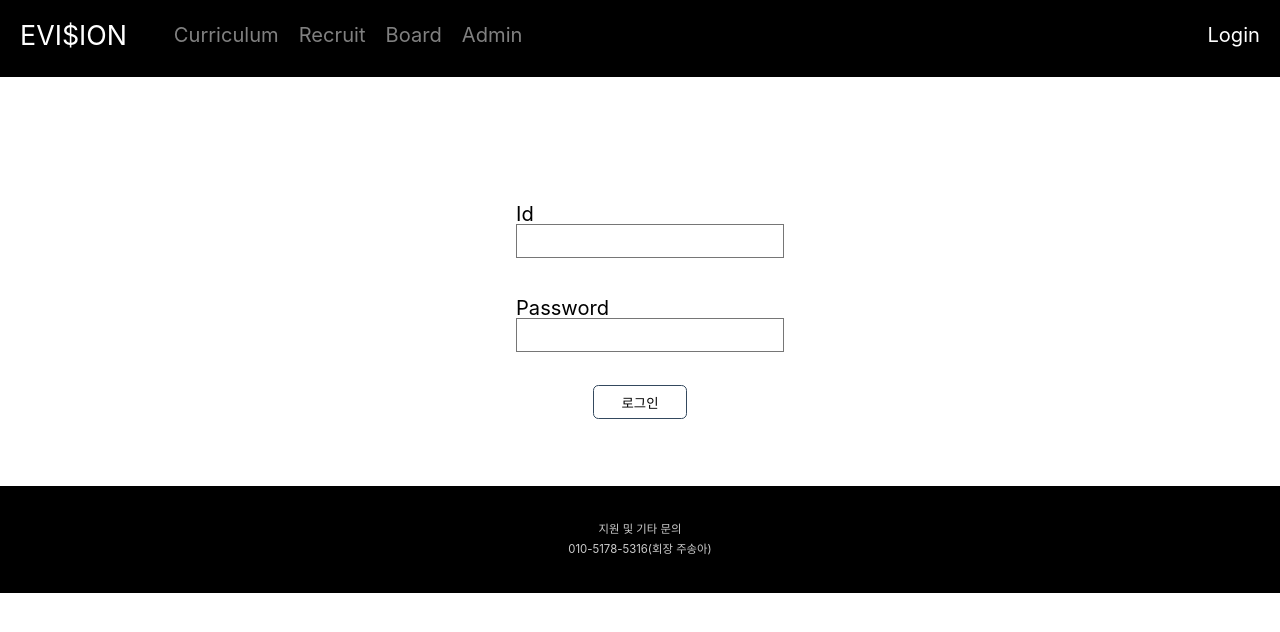
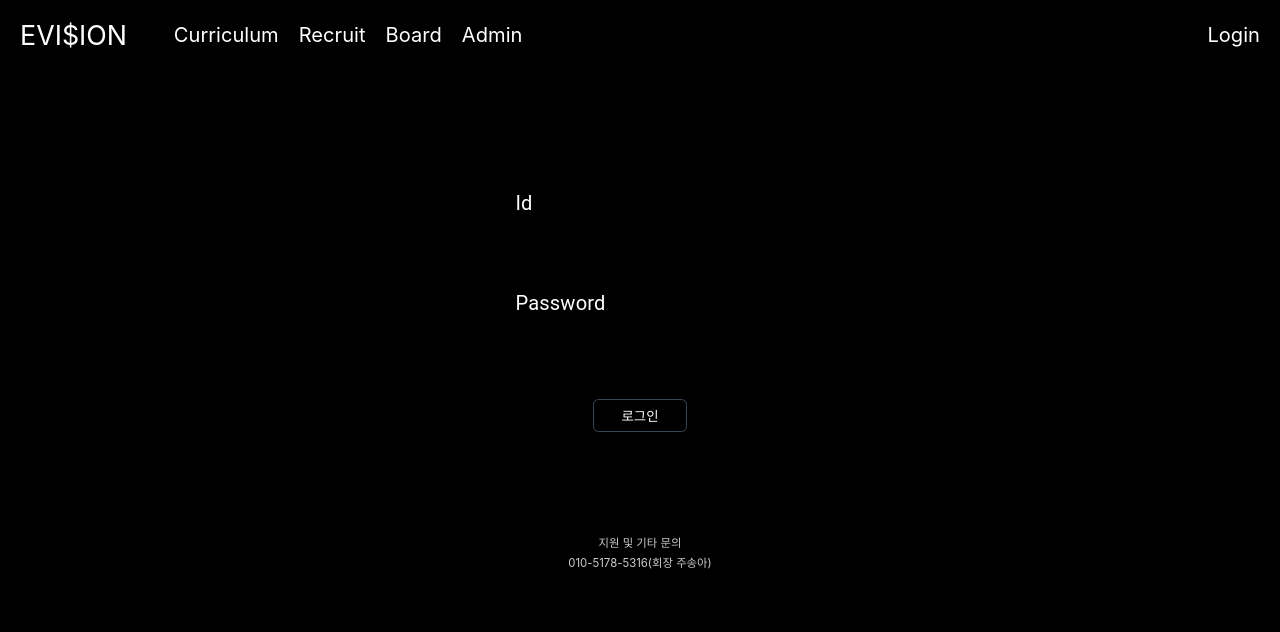
Before and after one commit to EVISION-EWHA/EVISION-website, a React (Create React App) app: page /login in a window 1280 px wide. Shown: the top 632 px of the page. Built offline with nearby package versions, Linux system fonts and the light colour scheme.

Commit message:
login input css 수정

```diff
--- a/src/pages/login/Login.jsx
+++ b/src/pages/login/Login.jsx
@@ -1,12 +1,23 @@
 import React, { useState } from "react";
 import axios from "axios";
 import Swal from "sweetalert2";
+import Box from "@mui/material/Box";
+import Input from "@mui/material/Input";
+import IconButton from "@mui/material/IconButton";
+import OutlinedInput from "@mui/material/OutlinedInput";
+import InputLabel from "@mui/material/InputLabel";
+import InputAdornment from "@mui/material/InputAdornment";
+import FormControl from "@mui/material/FormControl";
+import Visibility from "@mui/icons-material/Visibility";
+import DeleteIcon from "@mui/icons-material/Delete";
+import VisibilityOff from "@mui/icons-material/VisibilityOff";
 import { useNavigate } from "react-router-dom";
 import styled from "styled-components";
 
-function Login({ setIsLogin }) {
+function Login({}) {
   const [inputId, setInputId] = useState("");
   const [inputPw, setinputPw] = useState("");
+  const [isLogin, setIsLogin] = React.useState(false);
 
   const handleInputId = (e) => {
     setInputId(e.target.value);
@@ -44,7 +55,7 @@ function Login({ setIsLogin }) {
             setIsLogin(true);
             console.log("login 성공");
             alert("login 성공");
-            navigate("/");
+            navigate("/main");
           } else if (status === 0) {
             setIsLogin(false);
             console.log("login실패. 대기 상태");
@@ -80,6 +91,7 @@ function Login({ setIsLogin }) {
   };
 
   const hstyle = {
+    fontColor: "white",
     display: "flex",
     justifyContent: "center",
     alignItems: "center",
@@ -90,9 +102,17 @@ function Login({ setIsLogin }) {
     fontSize: "30px",
   };
 
+  const [showPassword, setShowPassword] = React.useState(false);
+
+  const handleClickShowPassword = () => setShowPassword((show) => !show);
+
+  const handleMouseDownPassword = (event) => {
+    event.preventDefault();
+  };
+
   return (
     <form style={hstyle} onSubmit={handleSubmit}>
-      <Stlabel>
+      {/* <Stlabel>
         Id
         <StInput
           type="text"
@@ -102,20 +122,69 @@ function Login({ setIsLogin }) {
           value={inputId}
           autoComplete="id"
         />
-      </Stlabel>
-      <Stlabel>
-        Password
-        <form>
-          <StInput
-            name="password"
-            type="password"
-            id="userPw"
-            value={inputPw}
-            onChange={handleInputPw}
-            autoComplete="new-password"
-          />
-        </form>
-      </Stlabel>
+      </Stlabel> */}
+      <FormControl
+        sx={{
+          p: 2,
+          width: "40rem",
+          height: "15rem",
+          backgroundColor: "black",
+        }}
+        variant="outlined"
+      >
+        <InputLabel
+          sx={{ fontSize: "3rem", color: "white" }}
+          htmlFor="outlined-adornment-password"
+        >
+          Id
+        </InputLabel>
+        <Input
+          type="text"
+          id="userId"
+          name="id"
+          onChange={handleInputId}
+          value={inputId}
+          sx={{
+            background: "transparent",
+            color: "white",
+            width: "40rem",
+            fontSize: "3rem",
+          }}
+          //autoComplete="new-password"
+          label="Id"
+        />
+      </FormControl>
+      <FormControl
+        sx={{
+          p: 2,
+          width: "40rem",
+          height: "15rem",
+          backgroundColor: "black",
+        }}
+        variant="outlined"
+      >
+        <InputLabel
+          sx={{ fontSize: "3rem", color: "white" }}
+          htmlFor="outlined-adornment-password"
+        >
+          Password
+        </InputLabel>
+        <Input
+          name="password"
+          id="userPw"
+          sx={{
+            background: "transparent",
+            color: "white",
+            width: "40rem",
+            fontSize: "3rem",
+          }}
+          value={inputPw}
+          //autoComplete="new-password"
+          onChange={handleInputPw}
+          type="password"
+          label="Password"
+        />
+      </FormControl>
       <br />
       <StLoginBtn type="submit" id="submit" onClick={onClickLogin}>
         로그인
@@ -137,6 +206,7 @@ const form = styled.form`
 `;
 
 const Stlabel = styled.label`
+  font-color: white;
   width: 40rem;
   margin: 4rem 0 2rem 1rem;
   padding: 0 0 0 1rem;
@@ -158,7 +228,7 @@ const StLoginBtn = styled.button`
   justify-content: center;
   float: left;
   align-items: center;
-  background-color: white;
+  color: white;
   font-size: 2rem;
   position: relative;
   box-sizing: border-box;
--- a/src/styles/globalStyle.js
+++ b/src/styles/globalStyle.js
@@ -3,8 +3,6 @@ import reset from "styled-reset";
 
 const GlobalStyle = createGlobalStyle`
   ${reset};
-  @import url('https://fonts.googleapis.com/css2?family=Gowun+Batang&display=swap');
-
   html,
   body {
     width: 100%;
@@ -20,8 +18,10 @@ const GlobalStyle = createGlobalStyle`
   }
 
   * {
+    color: white;
+    background-color: black;
     box-sizing: border-box;
-    font-family: 'Gowun Batang', serif;
+    font-family: 'Pretendard', sans-serif
   }
 
   body, button {
```
